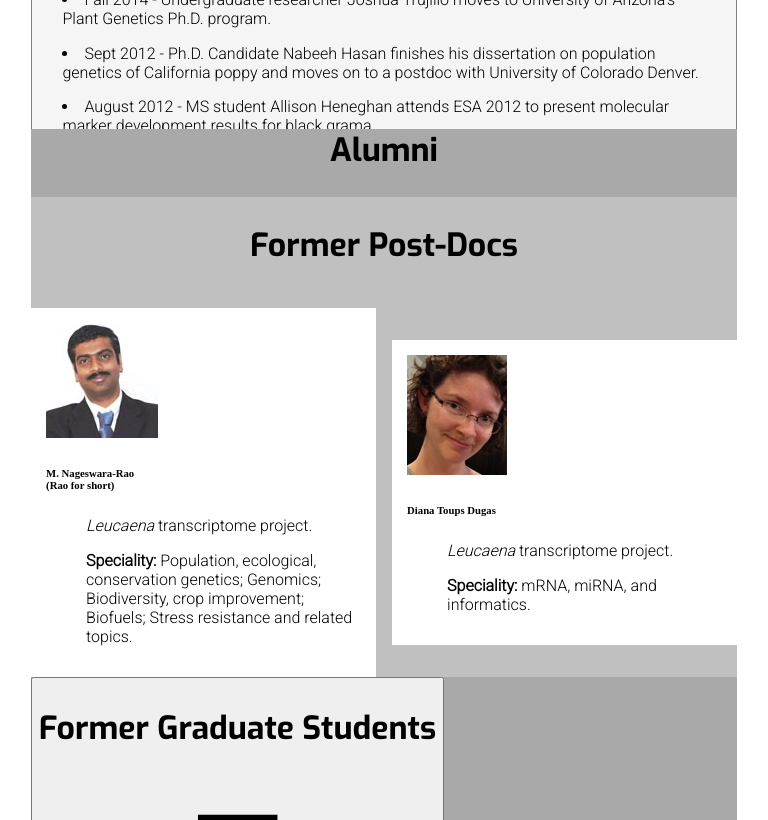
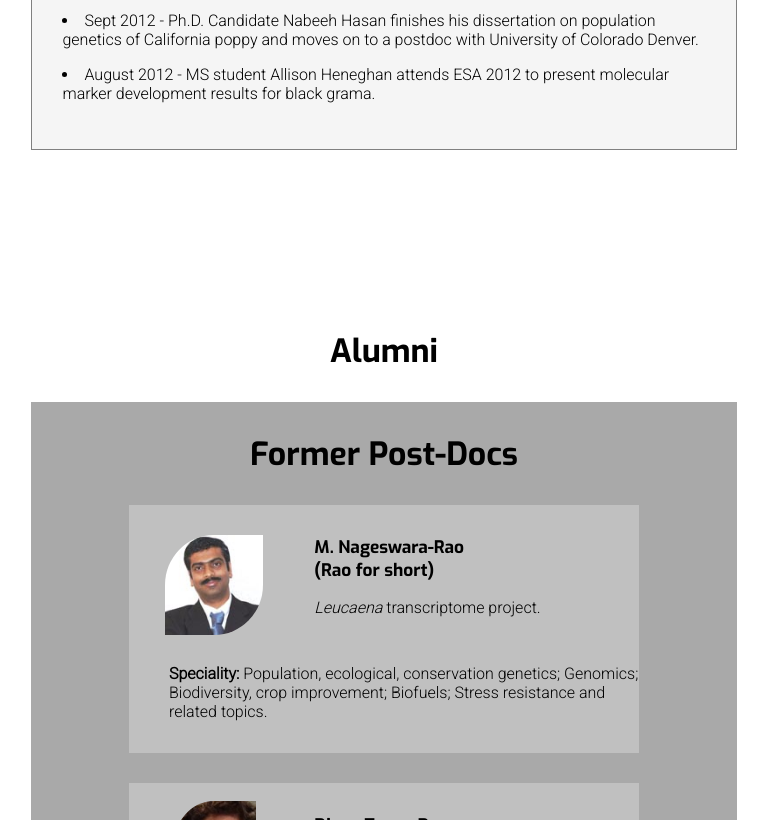
Before and after one commit to NMoore-STEM/DBaileyLab_site, a plain HTML site: page index.html in a window 768 px wide. Shown: the part 4400-5220 px from the top of the page. Drawn offline with Linux system fonts and the light colour scheme; a web font is replaced by a local one.

Commit message:
Top portion of alumni section for TABLET completed - now onto the accordians...

```diff
--- a/styles.css
+++ b/styles.css
@@ -2439,7 +2439,7 @@ h2 {
 #ourTeam {
     margin-top: -80px;
     padding-top: 80px;
-    background-color: whitesmoke;
+    background-color: lightgray;
 }
 .teamTop {
     display: flex;
@@ -2451,21 +2451,21 @@ h2 {
 .team {
     width: inherit;
     margin: auto;
+    font-size: 20pt;
 }
 #bailey {
     padding: 0 4vw;
     display: flex;
-    border-top: 2px solid lightgray;
     margin-top: 8vw;
     margin-bottom: 8vw;
-    border-bottom: 2px solid lightgray;
+    background-color: whitesmoke;
 }
 .smallPic3 {
     padding: 30px;
     margin: auto;
     flex: 3;
-    max-width: 150px;
-    min-width: 100px;
+    max-width: 130px;
+    min-width: 120px;
 }
 #bailey div {
     flex: 12;
@@ -2473,6 +2473,7 @@ h2 {
 }
 #bailey h4 {
     font-size: 14pt;
+    border-bottom: 2px solid lightgray;
 }
 #bailey ul {
     padding: 0;
@@ -2481,6 +2482,7 @@ h2 {
     width: 100%;
     text-align: center;
     font-size: 17pt;
+    margin: 30px 0 0 0;
 }
 .currentStudents {
     display: flex;
@@ -2500,6 +2502,7 @@ h2 {
     position: relative;
     background-color: white;
     margin-top: -80px;
+    margin-bottom: 160px;
     padding-top: 80px;
     top: 80px;
 }
@@ -2520,22 +2523,57 @@ h2 {
 /*-------------------ALUMNI - TABLET---------------------*/
 /*=======================================================*/
 #alumni {
-    position: relative;
-    background-color: darkgray;
+    padding-top: 100px;
 }
 #alumni h2 {
     text-align: center;
     width: 100%;
+    margin: 0 0 30px;
 }
 .headingPost {
     display: inline-flex;
-    background-color: silver;
-    flex-flow: wrap;
-    gap: 2vw;
+    flex-direction: column;
+    gap: 4vw;
+    background-color: darkgray;
     justify-content: center;
     align-items: center;
-}
-.studentList {
-
-}
-}
+    padding: 4vw;
+    width: 84vw;
+}
+.headingPost h2 {
+    margin: 0 !important;
+}
+.headingPost .studentList {
+    background-color: silver;
+    display: grid;
+    grid-template-columns: 1fr 2fr;
+    grid-template-rows: 0.7fr auto;
+    padding: 2vw 0;
+    width: 510px;
+}
+.smallPic2 {
+    border-radius: 50% 0;
+    max-height: 100px;
+    margin: auto;
+}
+.picText {
+    padding: 2vw;
+}
+.picText h6 {
+    font-family: 'Exo', sans-serif;
+    font-size: 13pt;
+    margin: 0;
+}
+.picText ul {
+    padding: 0;
+}
+.specialty2 {
+    grid-column-end: span 2;
+}
+#alumni svg {
+    height: 60px;
+}
+#accordian, #accordian2 {
+
+}
+}
```
